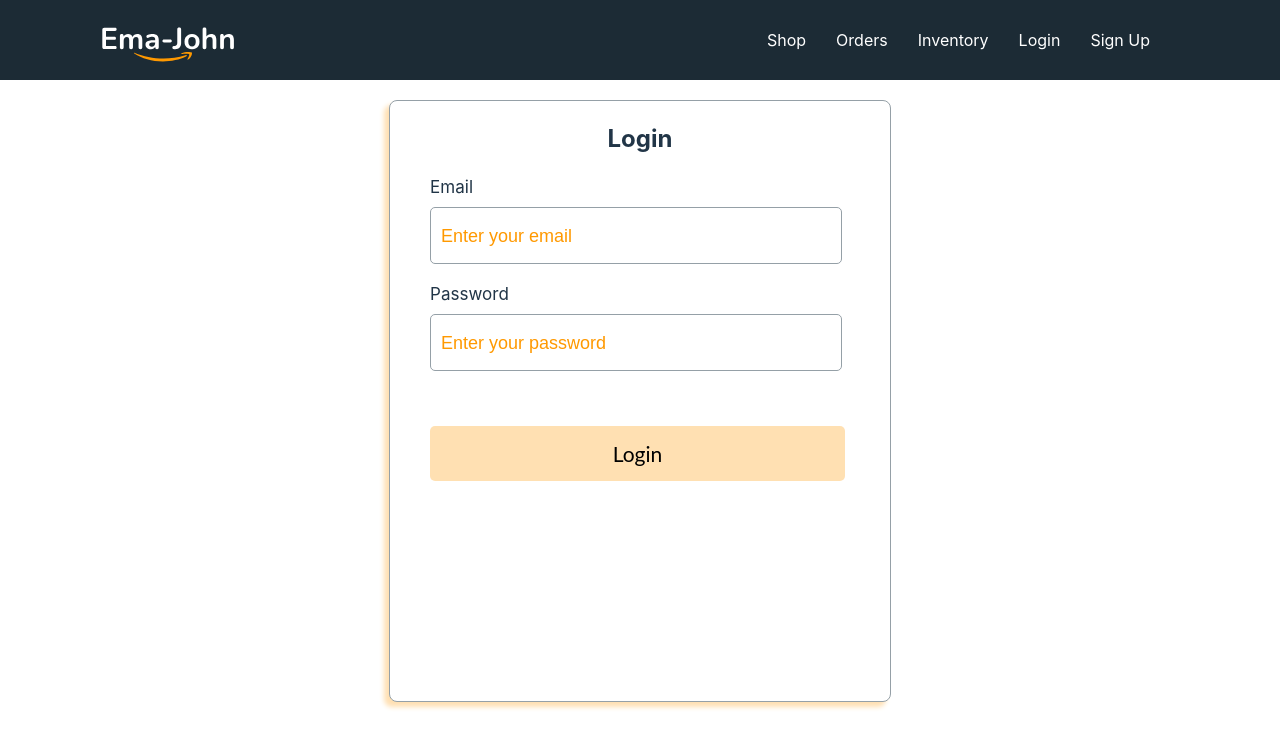
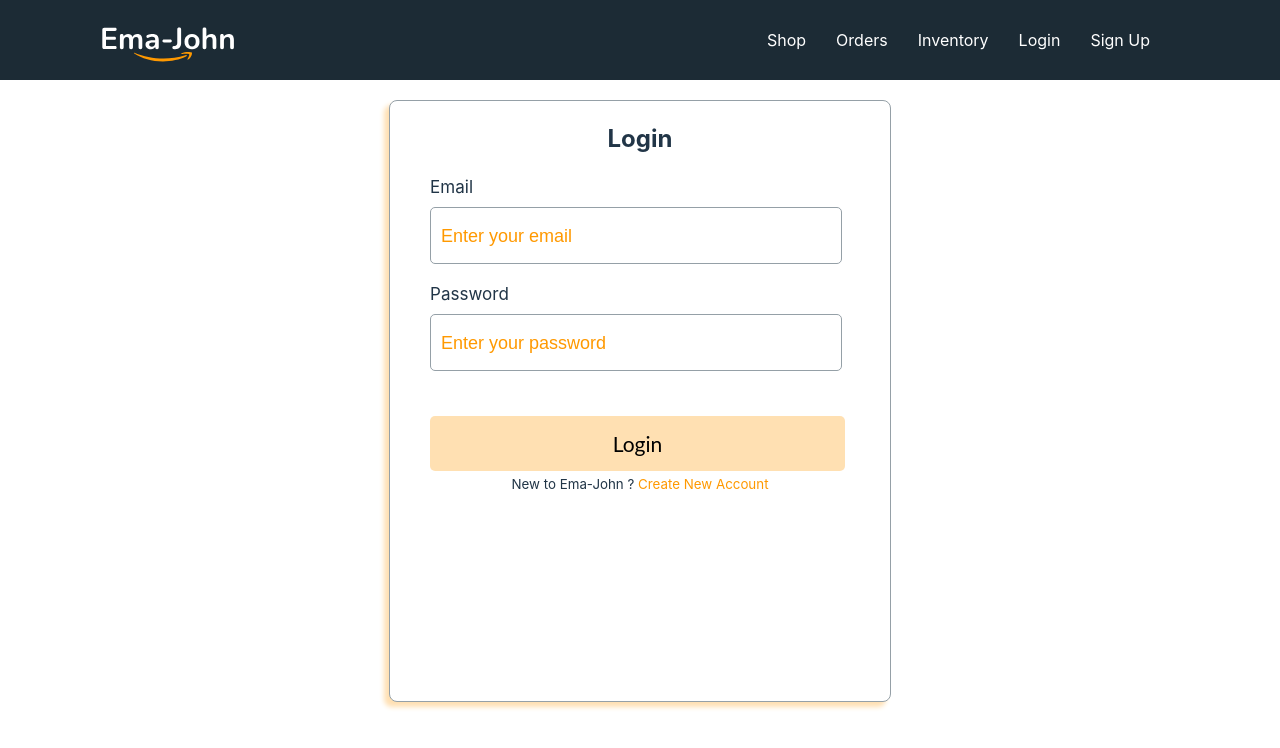
Before and after one commit to Arif-Hossan/simple-ema-john, a React (Vite) app: page /login in a window 1280 px wide. Shown: the top 748 px of the page. Built offline with nearby package versions, Linux system fonts and the light colour scheme.

Commit message:
styling login and signup form

```diff
--- a/src/component/Login/Login.css
+++ b/src/component/Login/Login.css
@@ -48,8 +48,22 @@ form{
   font-weight: 400;
   line-height: normal;
   letter-spacing: 0.032px;
-  margin-top: 35px;
+  margin-top: 25px;
 }
 .btn-submit:hover {
   background: rgba(255, 153, 0, 0.6);
 }
+.form-container p{
+    margin-top: 0px;
+    text-align: center;
+}
+.text-error{
+  color: red;
+}
+p small a{
+  text-decoration: none;
+  color: #f90;
+}
+p small a:hover{
+  color: black;
+}
--- a/src/component/Login/Login.jsx
+++ b/src/component/Login/Login.jsx
@@ -1,5 +1,6 @@
 import React from 'react';
 import './Login.css';
+import { Link } from 'react-router-dom';
 
 const Login = () => {
     return (
@@ -16,6 +17,7 @@ const Login = () => {
                 </div>
                 <input className='btn-submit' type="submit" value="Login" />
             </form>
+            <p><small>New to Ema-John ? <Link to='/signup'>Create New Account</Link></small></p>
         </div>
     );
 };
--- a/src/component/SignUp/SingUp.jsx
+++ b/src/component/SignUp/SingUp.jsx
@@ -1,10 +1,31 @@
-import React from 'react';
+import React, { useState } from 'react';
+import { Link } from 'react-router-dom';
 
 const SingUp = () => {
+    const [error,setError]= useState('');
+    const handleSignUp = (event) => {
+        // stop reloading
+        event.preventDefault();
+        //
+        const form = event.target;
+        const email = form.email.value;
+        const password = form.password.value;
+        const confirmPassword = form.confirmPassword.value;
+        // console.log(email,password,confirmPassword);
+        // password validation
+        if(password != confirmPassword){
+            setError("Your password didn't match");
+            return;
+        }
+        else if(password.length < 6){
+            setError('Password must be 6 characters or longer');
+            return;
+        }
+    }
     return (
         <div className='form-container'>
         <h2 className="form-title">Sign Up</h2>
-        <form action="">
+        <form onSubmit={handleSignUp} action="">
             <div className="form-control">
                 <label htmlFor="email">Email</label>
                 <input type="email" name="email"  placeholder='Enter your email' required/>
@@ -15,10 +36,12 @@ const SingUp = () => {
             </div>
             <div className="form-control">
                 <label htmlFor="password">Confirm Password</label>
-                <input type="password" name="confirm_password"  placeholder='Retype your password' required/>
+                <input type="password" name="confirmPassword"  placeholder='Retype your password' required/>
             </div>
             <input className='btn-submit' type="submit" value="Sign Up" />
         </form>
+        <p><small>Already have an account ? <Link to='/login'>Login</Link></small></p>
+        <p><small className='text-error'>{error}</small></p>
     </div>
     );
 };
```
